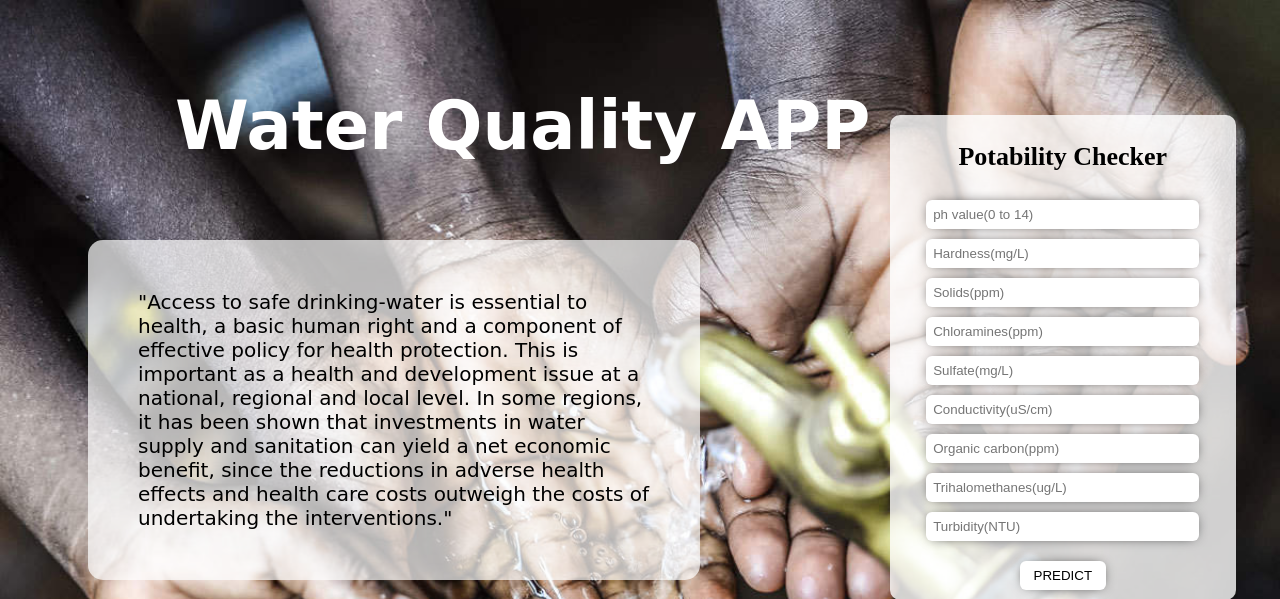
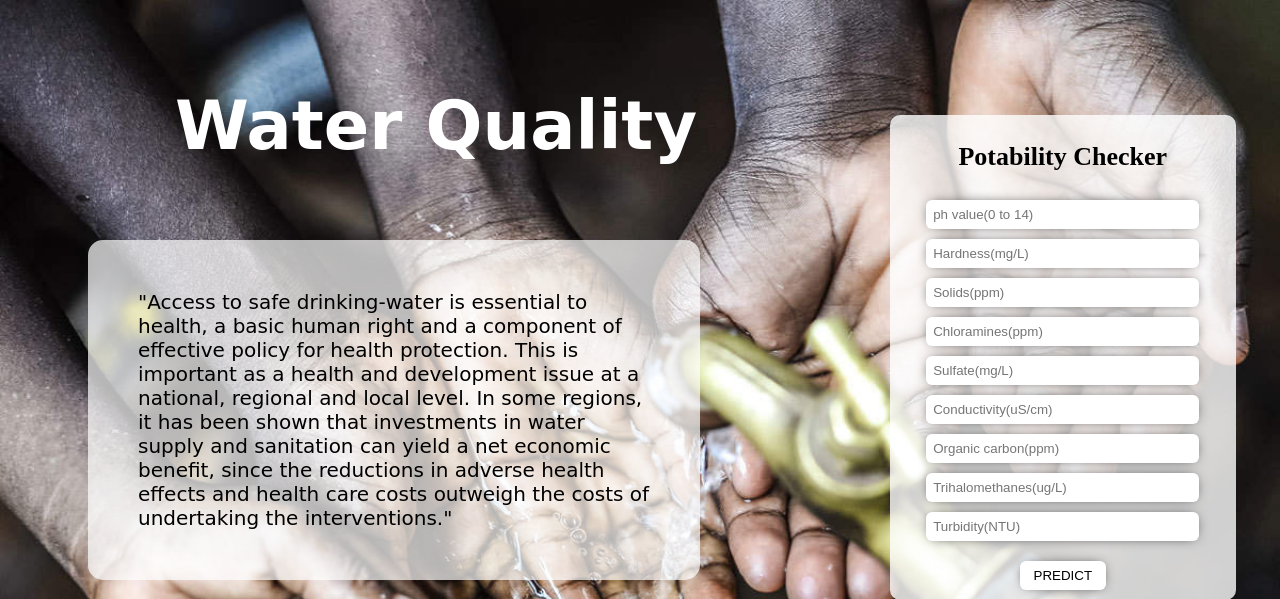
Before and after one commit to Tejas2512/WaterQuality, a Flask app: page / in a window 1280 px wide. Shown: the top 599 px of the page. Run offline with Flask 2, Linux system fonts and the light colour scheme.

Commit message:
Update index.html

```diff
--- a/templates/index.html
+++ b/templates/index.html
@@ -8,7 +8,7 @@
    </head>
    <body>
          <div class="name">
-            Water Quality APP
+            Water Quality
          </div>
          <div class="context">
             {% if result %}
```
